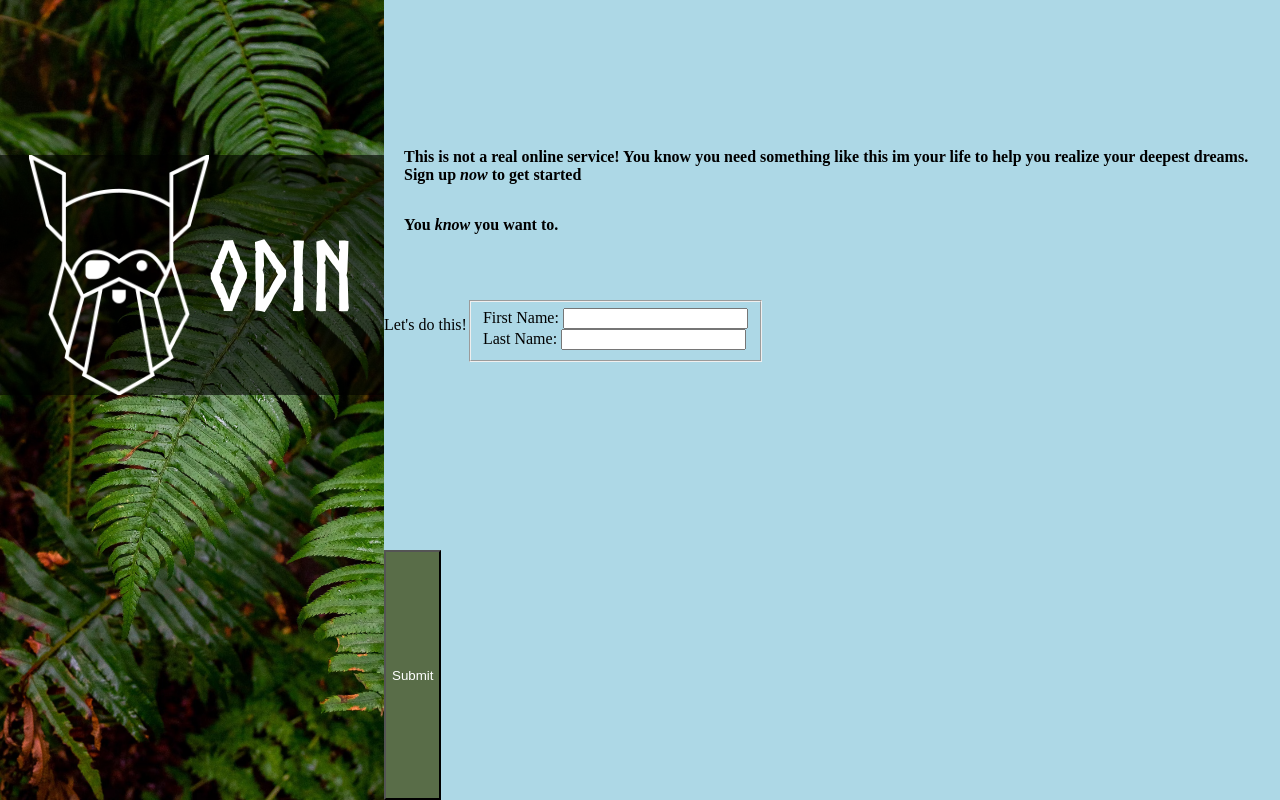
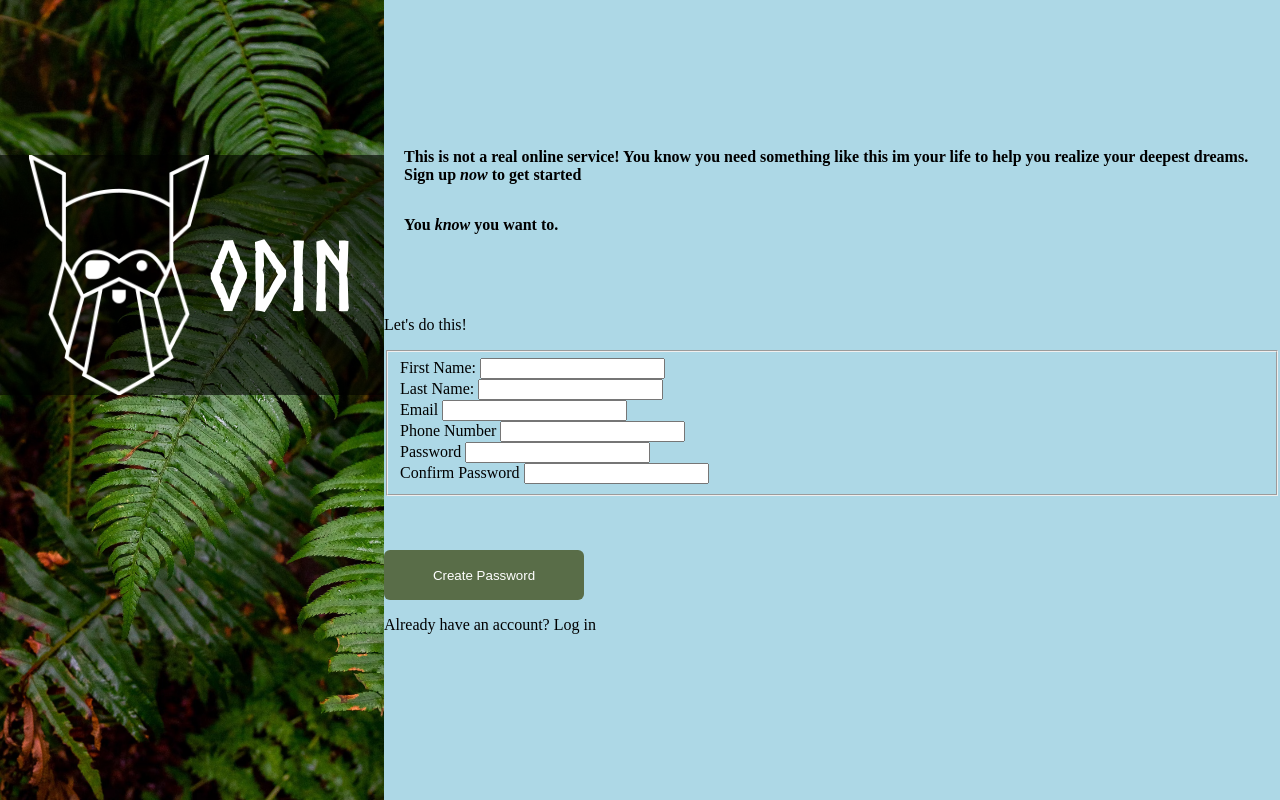
Before and after one commit to HopliteRPG/sign-up-form, a plain HTML site: page index.html in a window 1280 px wide. Drawn offline with Linux system fonts and the light colour scheme; files whose address does not match are found by name.

Commit message:
added missing inputs to form and missing text to the bottom right section. Also styled create account button

```diff
--- a/index.html
+++ b/index.html
@@ -39,13 +39,35 @@
                         <input type="text" id="last_name" name="last_name">
                     </div>
 
+                    <div>
+                        <label for="email">Email</label>
+                        <input type="email" id="email" name="email">
+                    </div>
+
+                    <div>
+                        <label for="phone_number">Phone Number</label>
+                        <input type="tel" id="phone_number" name="phone_number">
+                    </div>
+
+                    <div>
+                        <label for="user_password">Password</label>
+                        <input type="password" id="user_password" name="password">
+                    </div>
+
+                    <div>
+                        <label for="confirm_user_password">Confirm Password</label>
+                        <input type="password" id="confirm_user_password" name="confirm_user_password">
+                    </div>
+
                 </fieldset>
             </form>
 
         </div>
         <div class="right-section-child bottom-right-section">
-            <button class="bottom-right-section-submit-button" type="submit">Submit</button>
-
+            <button class="bottom-right-section-submit-button" type="submit">Create Password</button>
+            <p>
+               Already have an account? Log in
+            </p>
         </div>
     </div>
 </body>
--- a/style.css
+++ b/style.css
@@ -69,6 +69,8 @@ body{
     background-color: lightblue;
 }
 
+/* top right section */
+
 .top-right-section{
     display: flex;
     flex-direction: column;
@@ -81,7 +83,24 @@ body{
     font-weight: bold;
 }
 
+/* middle right section */
+.middle-right-section{
+    display: flex;
+    flex-direction: column;
+}
+
+/* bottom right section */
+
+.bottom-right-section{
+    display: flex;
+    flex-direction: column;
+}
+
 .bottom-right-section-submit-button{
     background-color: #596D48;
     color: white;
+    border: none;
+    border-radius: 6px;
+    width: 200px;
+    height: 50px;
 }
```
